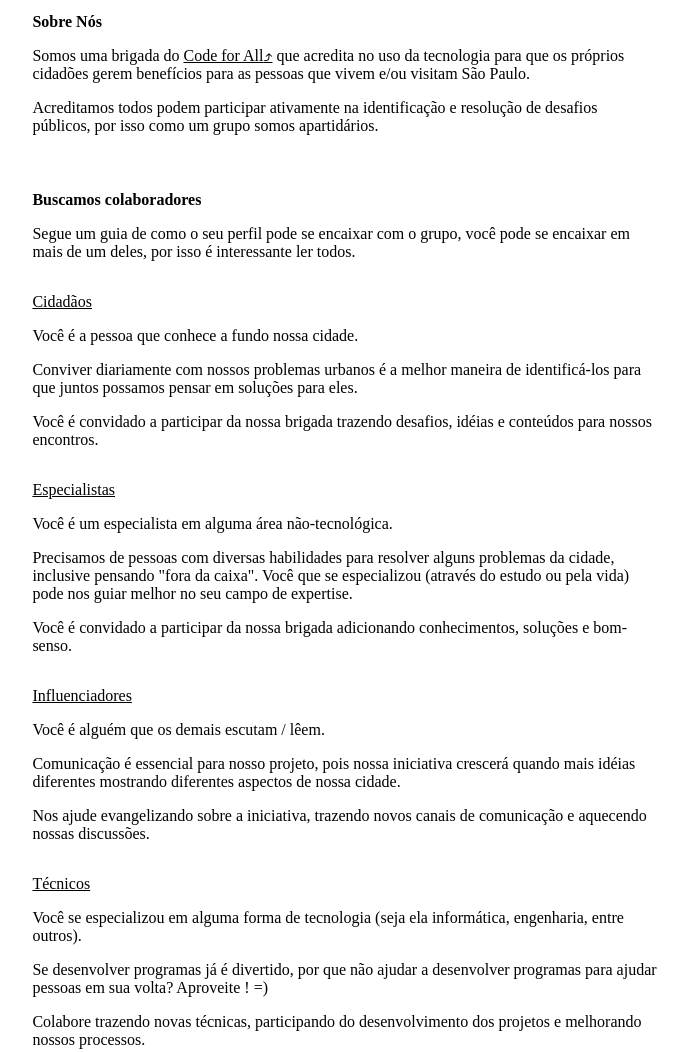
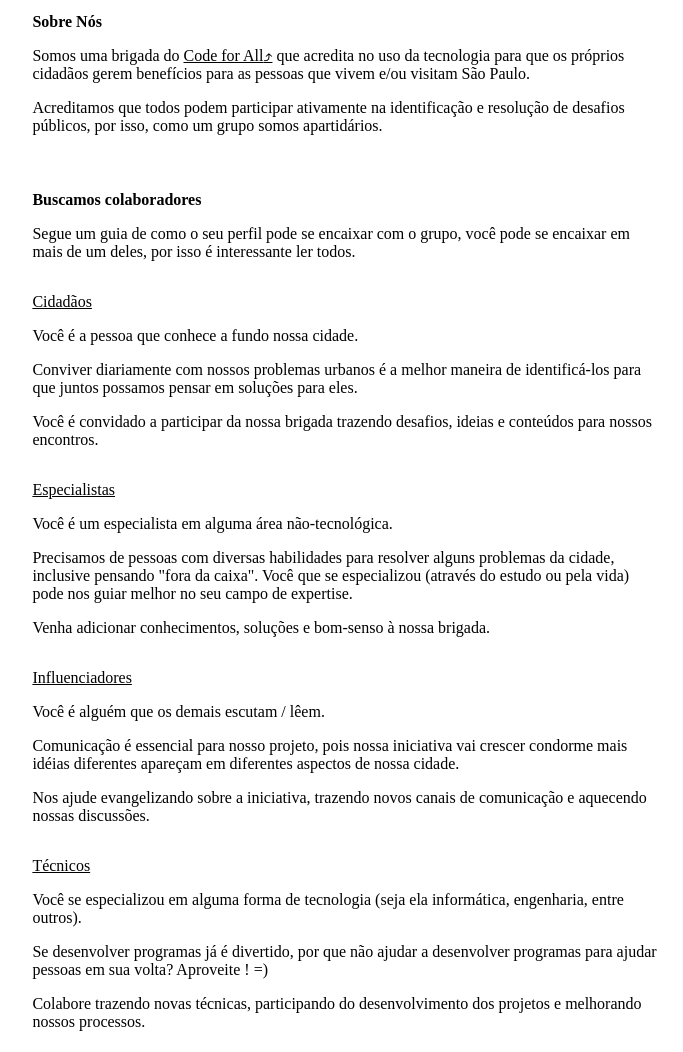
Before and after one commit to code-for-sao-paulo/code-for-sao-paulo.github.io, a plain HTML site: page index.html in a window 1280 px wide. Shown: the top 1052 px of the page, without its empty margins (294-977 px from the left). Drawn offline with Linux system fonts and the light colour scheme.

Commit message:
corrige mais texto

```diff
--- a/index.html
+++ b/index.html
@@ -10,8 +10,8 @@
     <main>
       <section class="section">
         <header class="section-header">Sobre Nós</header>
-        <p>Somos uma brigada do <a target="_blank" href="http://codeforall.org">Code for All</a> que acredita no uso da tecnologia para que os próprios cidadões gerem benefícios para as pessoas que vivem e/ou visitam São Paulo.</p>
-        <p>Acreditamos todos podem participar ativamente na identificação e resolução de desafios públicos, por isso como um grupo somos apartidários.</p>
+        <p>Somos uma brigada do <a target="_blank" href="http://codeforall.org">Code for All</a> que acredita no uso da tecnologia para que os próprios cidadãos gerem benefícios para as pessoas que vivem e/ou visitam São Paulo.</p>
+        <p>Acreditamos que todos podem participar ativamente na identificação e resolução de desafios públicos, por isso, como um grupo somos apartidários.</p>
       </section>
       <section class="section">
         <header class="section-header">Buscamos colaboradores</header>
@@ -22,7 +22,7 @@
             <section>
               <p>Você é a pessoa que conhece a fundo nossa cidade.</p>
               <p>Conviver diariamente com nossos problemas urbanos é a melhor maneira de identificá-los para que juntos possamos pensar em soluções para eles.</p>
-              <p>Você é convidado a participar da nossa brigada trazendo desafios, idéias e conteúdos para nossos encontros.</p>
+              <p>Você é convidado a participar da nossa brigada trazendo desafios, ideias e conteúdos para nossos encontros.</p>
             </section>
           </li>
           <li>
@@ -31,14 +31,14 @@
               <p>Você é um especialista em alguma área não-tecnológica.</p>
               <p>Precisamos de pessoas com diversas habilidades para resolver alguns problemas da cidade, inclusive pensando "fora da caixa".
                  Você que se especializou (através do estudo ou pela vida) pode nos guiar melhor no seu campo de expertise.</p>
-              <p>Você é convidado a participar da nossa brigada adicionando conhecimentos, soluções e bom-senso.</p>
+              <p>Venha adicionar conhecimentos, soluções e bom-senso à nossa brigada.</p>
             </section>
           </li>
           <li>
             <header>Influenciadores</header>
             <section>
               <p>Você é alguém que os demais escutam / lêem.</p>
-              <p>Comunicação é essencial para nosso projeto, pois nossa iniciativa crescerá quando mais idéias diferentes mostrando diferentes aspectos de nossa cidade.
+              <p>Comunicação é essencial para nosso projeto, pois nossa iniciativa vai crescer condorme mais idéias diferentes apareçam em diferentes aspectos de nossa cidade.
               <p>Nos ajude evangelizando sobre a iniciativa, trazendo novos canais de comunicação e aquecendo nossas discussões.</p>
             </section>
           </li>
@@ -51,7 +51,7 @@
             </section>
           </li>
         </ul>
-        <p>Você não se sentiu representado por nenhum destes perfis? Tudo bem ! Entre em contato para nos ajudar a escutar mais vozes e ajudar cada vez mais pessoas.</p>
+        <p>Você não se sentiu representado por nenhum destes perfis? Tudo bem ! Entre em contato para nos ajudar a escutar mais vozes e ajudar cada vez mais pessoas</p>
       </section>
       <section class="section">
         <header class="section-header">Como Colaborar</header>
```
